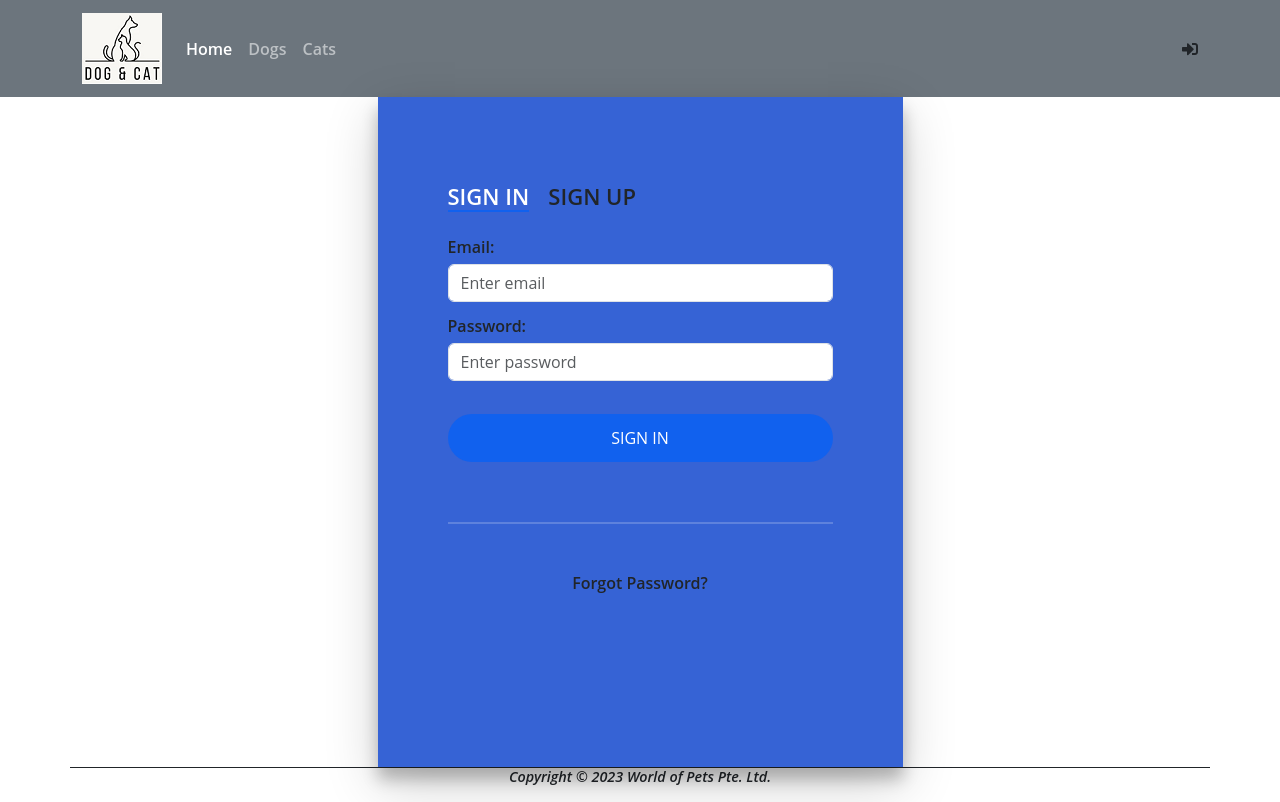
After one commit to 4ngelixa/ecommerce-website, a PHP site: page /authentication.php in a window 1280 px wide. The commit adds this page. Run offline with PHP 8.4, Linux system fonts and the light colour scheme.

Commit message:
Login finish

```diff
--- /dev/null
+++ b/authentication.php
@@ -0,0 +1,83 @@
+<head>
+    <?php
+    include "inc/head.inc.php";
+    ?>
+</head>
+<body>
+    <?php
+    include "inc/nav.inc.php";
+    ?>
+    <main class="container d-flex justify-content-center">
+    <div class="login-wrap">
+	<div class="login-html">
+		<input id="tab-1" type="radio" name="tab" class="sign-in" checked><label for="tab-1" class="tab">Sign In</label>
+		<input id="tab-2" type="radio" name="tab" class="sign-up"><label for="tab-2" class="tab">Sign Up</label>
+		<div class="login-form">
+        <form action="process_login.php" method="post">
+			<div class="sign-in-htm">
+				<div class="group">
+                <label for="email" class="form-label">Email:</label>
+                <input  maxlength="45" type="email" id="email" name="email" class="form-control" placeholder="Enter email">
+				</div>
+				<div class="group">
+                <label for="pwd" class="form-label">Password:</label>
+                <input  type="password" id="pwd" name="pwd" class="form-control" placeholder="Enter password">
+				</div>
+                <br>
+				<div class="group">
+					<input type="submit" class="button" value="Sign In">
+				</div>
+				<div class="hr"></div>
+				<div class="foot-lnk">
+					<a href="#forgot">Forgot Password?</a>
+				</div>
+			</div>
+        </form>
+        <form action="process_register.php" method="post">
+			<div class="sign-up-htm">
+                <div class="mb-3">
+                    <label for="fname" class="form-label">First Name:</label>
+                    <input required type="text" id="fname" name="fname" class="form-control" placeholder="Enter first name">
+                </div>
+
+                <div class="mb-3">
+                    <label for="lname" class="form-label">Last Name:</label>
+                    <input required type="text" id="lname" name="lname" class="form-control" placeholder="Enter last name">
+                </div>
+
+                <div class="mb-3">
+                    <label for="email" class="form-label">Email:</label>
+                    <input type="email" id="email" name="email" class="form-control" placeholder="Enter email">
+                </div>
+
+                <div class="mb-3">
+                    <label for="pwd" class="form-label">Password:</label>
+                    <input required type="password" id="pwd" name="pwd" class="form-control" placeholder="Enter password">
+                </div>
+
+                <div class="mb-3">
+                    <label for="pwd_confirm" class="form-label">Confirm Password:</label>
+                    <input required type="password" id="pwd_confirm" name="pwd_confirm" class="form-control" placeholder="Confirm password">
+                </div>
+
+                <div class="mb-3 form-check">
+                    <input required type="checkbox" name="agree" id="agree" class="form-check-input">
+                    <label class="form-check-label" for="agree">
+                        Agree to terms and conditions.
+                    </label>
+                </div>
+
+                <div class="mb-3">
+                    <button type="submit" class="btn btn-primary">Submit</button>
+                </div>
+			</div>
+        </form>
+		</div>
+	</div>
+    </div>
+
+    </main>
+    <?php
+    include "inc/footer.inc.php";
+    ?>
+</body>
--- /dev/null
+++ b/css/login.css
@@ -0,0 +1,146 @@
+body{
+	margin:0;
+	font:600 16px/18px 'Open Sans',sans-serif;
+}
+*,:after,:before{box-sizing:border-box}
+.clearfix:after,.clearfix:before{content:'';display:table}
+.clearfix:after{clear:both;display:block}
+a{color:inherit;text-decoration:none}
+
+.login-wrap{
+	width:100%;
+	margin:auto;
+	max-width:525px;
+	min-height:670px;
+	position:relative;
+	box-shadow:0 12px 15px 0 rgba(0,0,0,.24),0 17px 50px 0 rgba(0,0,0,.19);
+}
+.login-html{
+	width:100%;
+	height:100%;
+	position:absolute;
+	padding:90px 70px 50px 70px;
+	background:rgba(33, 83, 209, 0.9);
+}
+.login-html .sign-in-htm,
+.login-html .sign-up-htm{
+	top:0;
+	left:0;
+	right:0;
+	bottom:0;
+	position:absolute;
+	transform:rotateY(180deg);
+	backface-visibility:hidden;
+	transition:all .4s linear;
+}
+.login-html .sign-in,
+.login-html .sign-up,
+.login-form .group .check{
+	display:none;
+}
+.login-html .tab,
+.login-form .group .label,
+.login-form .group .button{
+	text-transform:uppercase;
+}
+.login-html .tab{
+	font-size:22px;
+	margin-right:15px;
+	padding-bottom:5px;
+	margin:0 15px 10px 0;
+	display:inline-block;
+	border-bottom:2px solid transparent;
+}
+.login-html .sign-in:checked + .tab,
+.login-html .sign-up:checked + .tab{
+	color:#fff;
+	border-color:#1161ee;
+}
+.login-form{
+	min-height:345px;
+	position:relative;
+	perspective:1000px;
+	transform-style:preserve-3d;
+}
+.login-form .group{
+	margin-bottom:15px;
+}
+.login-form .group .label,
+.login-form .group .input,
+.login-form .group .button{
+	width:100%;
+	color:#fff;
+	display:block;
+}
+.login-form .group .input,
+.login-form .group .button{
+	border:none;
+	padding:15px 20px;
+	border-radius:25px;
+	background:rgba(255,255,255,.1);
+}
+.login-form .group input[data-type="password"]{
+	-webkit-text-security:circle;
+}
+.login-form .group .label{
+	color:#aaa;
+	font-size:12px;
+}
+.login-form .group .button{
+	background:#1161ee;
+}
+.login-form .group label .icon{
+	width:15px;
+	height:15px;
+	border-radius:2px;
+	position:relative;
+	display:inline-block;
+	background:rgba(255,255,255,.1);
+}
+.login-form .group label .icon:before,
+.login-form .group label .icon:after{
+	content:'';
+	width:10px;
+	height:2px;
+	background:#fff;
+	position:absolute;
+	transition:all .2s ease-in-out 0s;
+}
+.login-form .group label .icon:before{
+	left:3px;
+	width:5px;
+	bottom:6px;
+	transform:scale(0) rotate(0);
+}
+.login-form .group label .icon:after{
+	top:6px;
+	right:0;
+	transform:scale(0) rotate(0);
+}
+.login-form .group .check:checked + label{
+	color:#fff;
+}
+.login-form .group .check:checked + label .icon{
+	background:#1161ee;
+}
+.login-form .group .check:checked + label .icon:before{
+	transform:scale(1) rotate(45deg);
+}
+.login-form .group .check:checked + label .icon:after{
+	transform:scale(1) rotate(-45deg);
+}
+.login-html .sign-in:checked + .tab + .sign-up + .tab + .login-form .sign-in-htm{
+	transform:rotate(0);
+}
+.login-html .sign-up:checked + .tab + .login-form .sign-up-htm{
+	transform:rotate(0);
+}
+
+.hr{
+	height:2px;
+	margin:60px 0 50px 0;
+	background:rgba(255,255,255,.2);
+}
+.foot-lnk{
+	text-align:center;
+}
--- a/inc/head.inc.php
+++ b/inc/head.inc.php
@@ -8,4 +8,6 @@
         integrity="sha384-4bw+/aepP/YC94hEpVNVgiZdgIC5+VKNBQNGCHeKRQN+PtmoHDEXuppvnDJzQIu9"
         crossorigin="anonymous">
     <link rel="stylesheet" href="css/main.css">
+    <link rel = "stylesheet" href = "css/login.css">
+    <title>Bling Bling</title>
 </head>
--- a/inc/nav.inc.php
+++ b/inc/nav.inc.php
@@ -22,7 +22,7 @@
                 </li>
             </ul>
             <div class="d-flex">
-                <a class="nav-link" href="register.php">
+                <a class="nav-link" href="authentication.php">
                     <i class="fas fa-sign-in-alt"></i>
                 </a>
             </div>
--- a/process_login.php
+++ b/process_login.php
@@ -66,7 +66,7 @@
             echo "<h2>Oops!</h2>";
             echo "<h4>The following input errors were detected:</h4>";
             echo "<p> $errorMsg </p>";
-            echo "<button class='btn btn-warning' type='redirect'onclick=\"location.href='\\login.php'\">Return to Login</button>";
+            echo "<button class='btn btn-warning' type='redirect'onclick=\"location.href='\\authentication.php'\">Return to Login</button>";
         }
 
 
@@ -107,7 +107,7 @@
                     $success = false;
                 } else {
                     // Prepare the statement:
-                    $stmt = $conn->prepare("SELECT * FROM world_of_pets.world_of_pets_members WHERE email=?");
+                    $stmt = $conn->prepare("SELECT * FROM inf1005_bling_bling.bling_bling_member WHERE email=?");
                     // Bind & execute the query statement:
                     $stmt->bind_param("s", $email);
                     $stmt->execute();
--- a/process_register.php
+++ b/process_register.php
@@ -86,7 +86,7 @@
         } else {
             echo "<h4>The following input errors were detected:</h4>";
             echo "<p>" . $errorMsg . "</p>";
-            echo "<button class='btn btn-danger' type='redirect'onclick=\"location.href='register.php'\">Return to Sign Up</button>";
+            echo "<button class='btn btn-danger' type='redirect'onclick=\"location.href='authentication.php'\">Return to Sign Up</button>";
         }
 
 
@@ -128,7 +128,7 @@
                 );
 
                 // Prepare the statement
-                $stmt = $conn->prepare("INSERT INTO world_of_pets_members (fname, lname, email, password) VALUES (?, ?, ?, ?)");
+                $stmt = $conn->prepare("INSERT INTO bling_bling_member (fname, lname, email, password) VALUES (?, ?, ?, ?)");
 
                 // Bind & execute the query statement
                 $stmt->bind_param("ssss", $fname, $lname, $email, $pwd);
```
